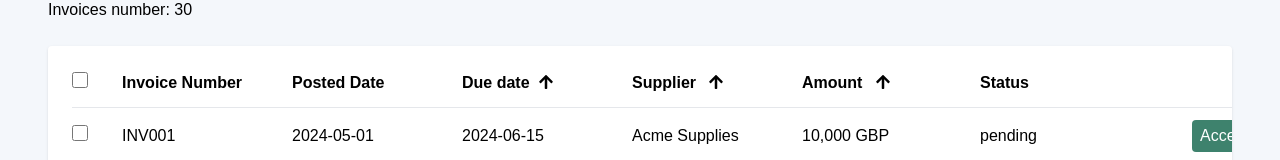
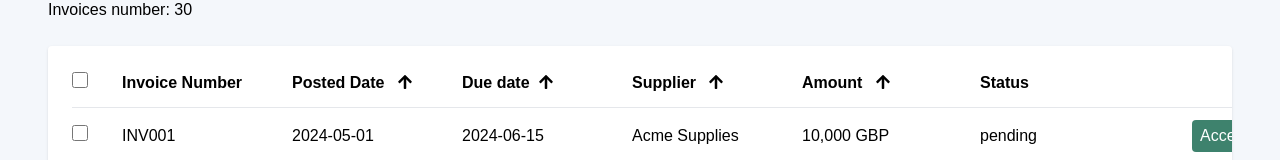
Before and after one commit to Wojciech005/Payworks, a Next.js app: page /invoices/pending in a window 1280 px wide. Shown: the part 288-448 px from the top of the page. Built offline with nearby package versions, Linux system fonts and the light colour scheme.

Commit message:
Extended sorting function

```diff
--- a/app/invoices/pending/page.js
+++ b/app/invoices/pending/page.js
@@ -21,7 +21,8 @@ export default function PendingInvoices() {
   const [submitPayment, setSubmitPayment] = useState(false);
   const [isAscendingSupplier, setIsAscendingSupplier] = useState(true);
   const [isAscendingAmount, setIsAscendingAmount] = useState(true);
-  const [isAscendingDate, setIsAscendingDate] = useState(true);
+  const [isAscendingDueDate, setIsAscendingDueDate] = useState(true);
+  const [isAscendingPostedDate, setIsAscendingPostedDate] = useState(true);
 
   function onDeleteInvoice(invoice_number) {
     const updatedInvoices = invoices.filter((invoice) => invoice.invoice_number !== invoice_number);
@@ -71,20 +72,38 @@ const sortTableByAmount = () => {
   setIsAscendingAmount(!isAscendingAmount);
 }
 
-const sortTableByDate = () => {
+const sortTableByDueDate = () => {
   const sortedData = [...invoices].sort((a, b) => {
     const dateA = new Date(a.due_date);
     const dateB = new Date(b.due_date);
 
-    if (isAscendingDate) {
+    if (isAscendingDueDate) {
+      return dateB - dateA;
+    } else {
       return dateA - dateB;
-    } else {
-      return dateB - dateA;
     }
   });
   setInvoices(sortedData);
-  setIsAscendingDate(!isAscendingDate);
+  setIsAscendingDueDate(!isAscendingDueDate);
 };
+
+
+const sortTableByPostedDate = () => {
+  const sortedData = [...invoices].sort((a, b) => {
+    const dateA = new Date(a.due_date);
+    const dateB = new Date(b.due_date);
+
+    if (isAscendingPostedDate) {
+      return dateB - dateA;
+    } else {
+      return dateA - dateB;
+    }
+  });
+  setInvoices(sortedData);
+  setIsAscendingPostedDate(!isAscendingPostedDate);
+};
+
+
   return (
     <>
     <InvoiceTypeNavigation />
@@ -102,8 +121,9 @@ const sortTableByDate = () => {
            <tr>
              <th className="text-left pb-3"><input type="checkbox" className="w-4 h-4"/></th>
              <th className="text-left pb-3">Invoice Number</th>
-             <th className="text-left pb-3">Posted Date</th>
-             <th className="text-left pb-3">Due date<button className="align-text-top ms-2" onClick={sortTableByDate}>{isAscendingDate ? <FaArrowUp />
+             <th className="text-left pb-3">Posted Date <button className="align-text-top ms-2" onClick={sortTableByPostedDate}>{isAscendingPostedDate ? <FaArrowUp />
+:  <FaArrowDown />}</button></th>
+             <th className="text-left pb-3">Due date<button className="align-text-top ms-2" onClick={sortTableByDueDate}>{isAscendingDueDate ? <FaArrowUp />
 :  <FaArrowDown />}</button></th>
              <th className="text-left pb-3">Supplier <button className="align-text-top ms-2" onClick={sortTableBySupplier}>{isAscendingSupplier ? <FaArrowUp />
 :  <FaArrowDown />}</button></th>
```
